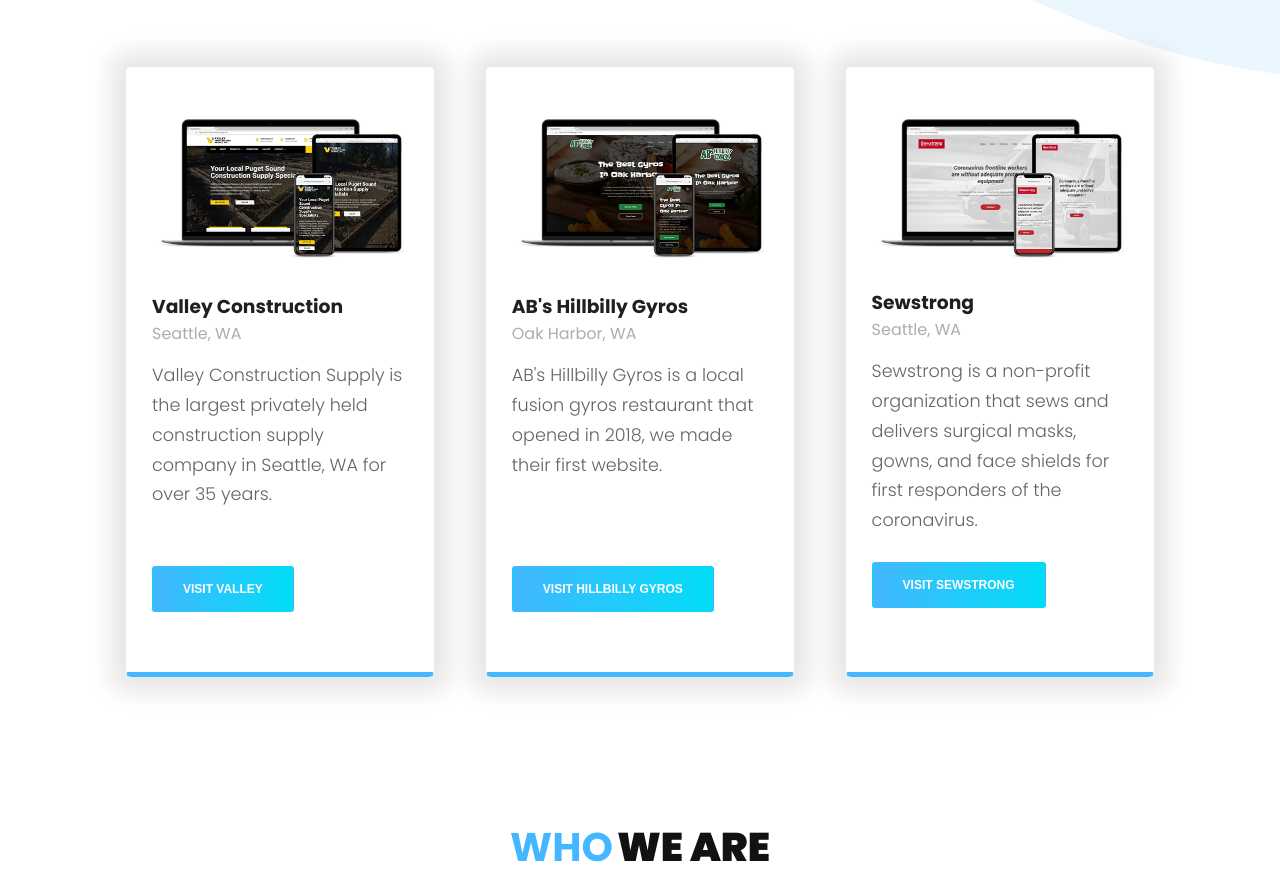
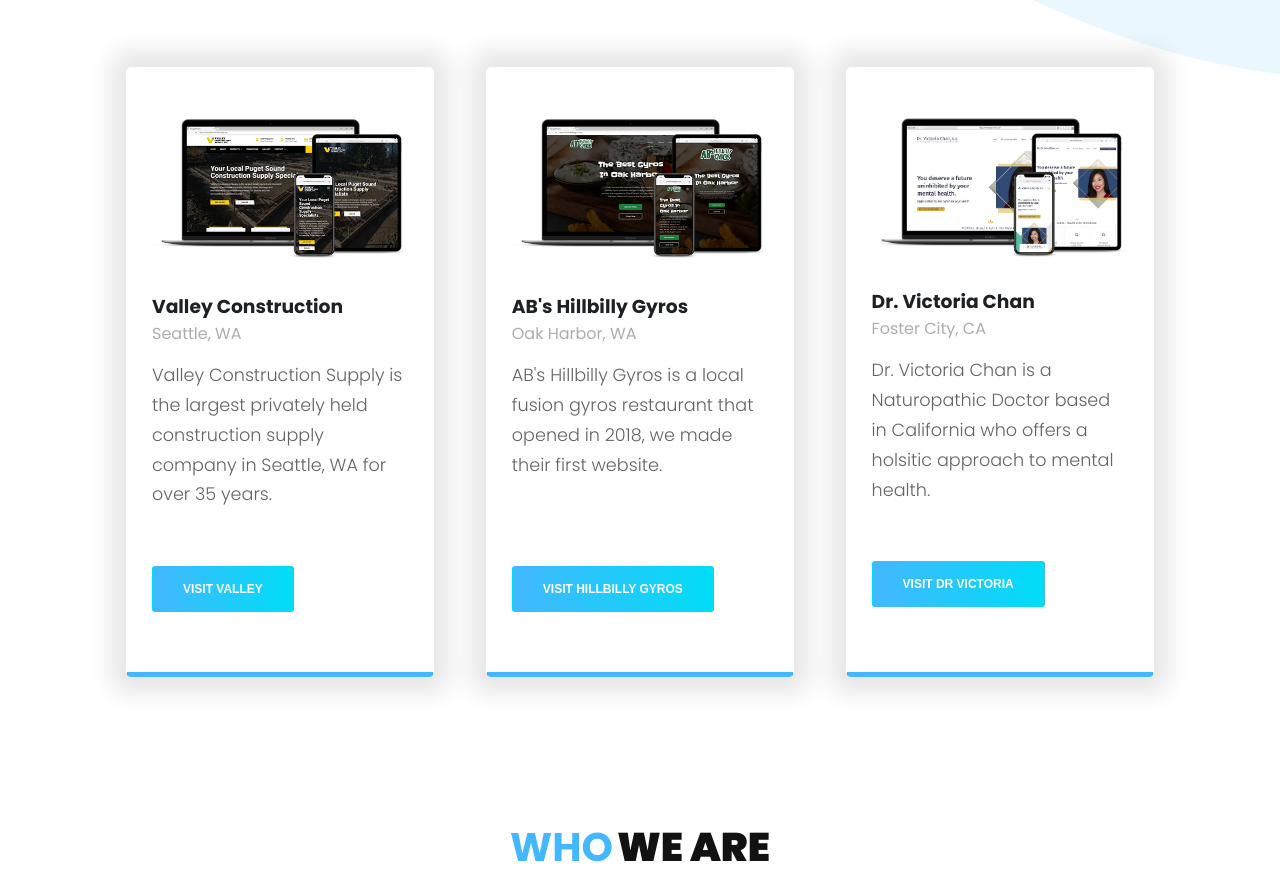
Before and after one commit to OakHarbor/Oak-Harbor_web-Design, a plain HTML site: page index.html in a window 1280 px wide. Shown: the part 2732-3616 px from the top of the page. Drawn offline with nearby package versions, Linux system fonts and the light colour scheme.

Commit message:
new portfolio piece

```diff
--- a/index.html
+++ b/index.html
@@ -375,14 +375,14 @@
                         </button>
                     </div>
                     <div class="example">
-                        <img class="mobile-display" src="/images/sewstrong-mobile.png" width="300px" alt="sew strong website mock up">
-                        <img class="desktop-display" src="/images/sewstrong.png" width="300px" alt="sew strong website mock up">
-                        <h3>Sewstrong</h3>
-                        <h4>Seattle, WA</h4>
-                        <p>Sewstrong is a non-profit organization that sews and delivers surgical masks, gowns, and face shields for first responders of the coronavirus.
+                        <img class="mobile-display" src="/images/victoria-mockup.png" width="300px" alt="sew strong website mock up">
+                        <img class="desktop-display" src="/images/victoria-mockup.png" width="300px" alt="sew strong website mock up">
+                        <h3>Dr. Victoria Chan</h3>
+                        <h4>Foster City, CA</h4>
+                        <p>Dr. Victoria Chan is a Naturopathic Doctor based in California who offers a holsitic approach to mental health.
                         </p>
                         <button class="button-solid" onclick="location.href='https://www.sewstrong.org/'" type="button">
-                            VISIT SEWSTRONG
+                            VISIT DR VICTORIA
                         </button>
                     </div>
                 </div>
```
Also changed, not shown: images/victoria-mockup.png (added).
